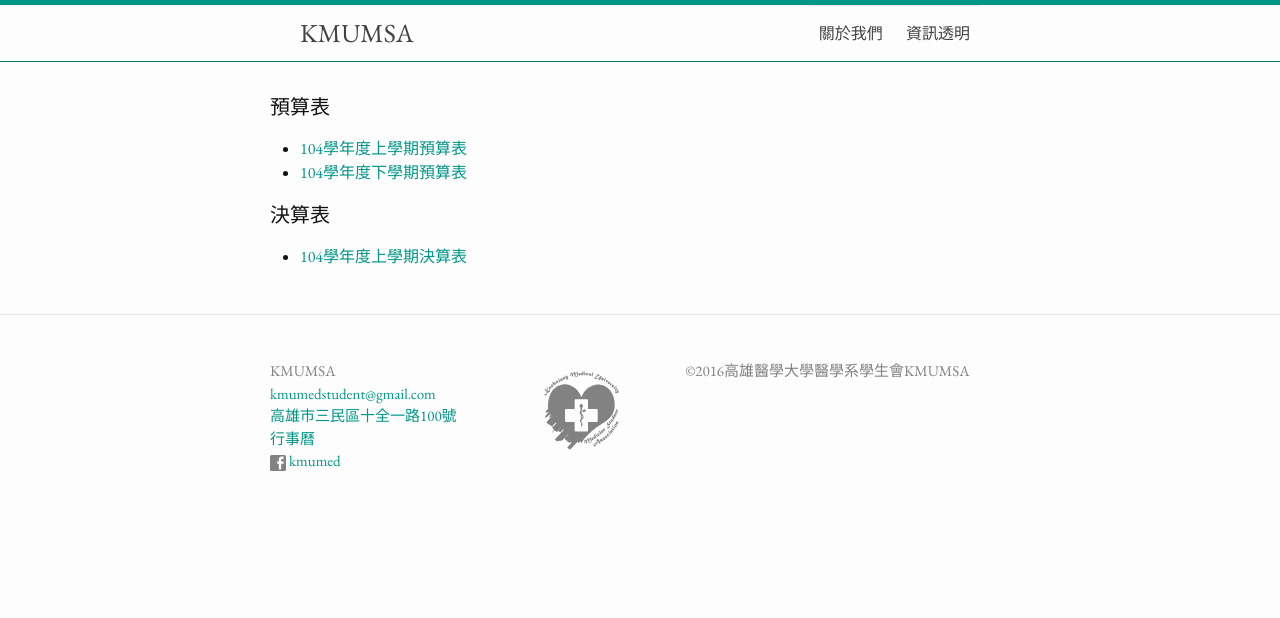
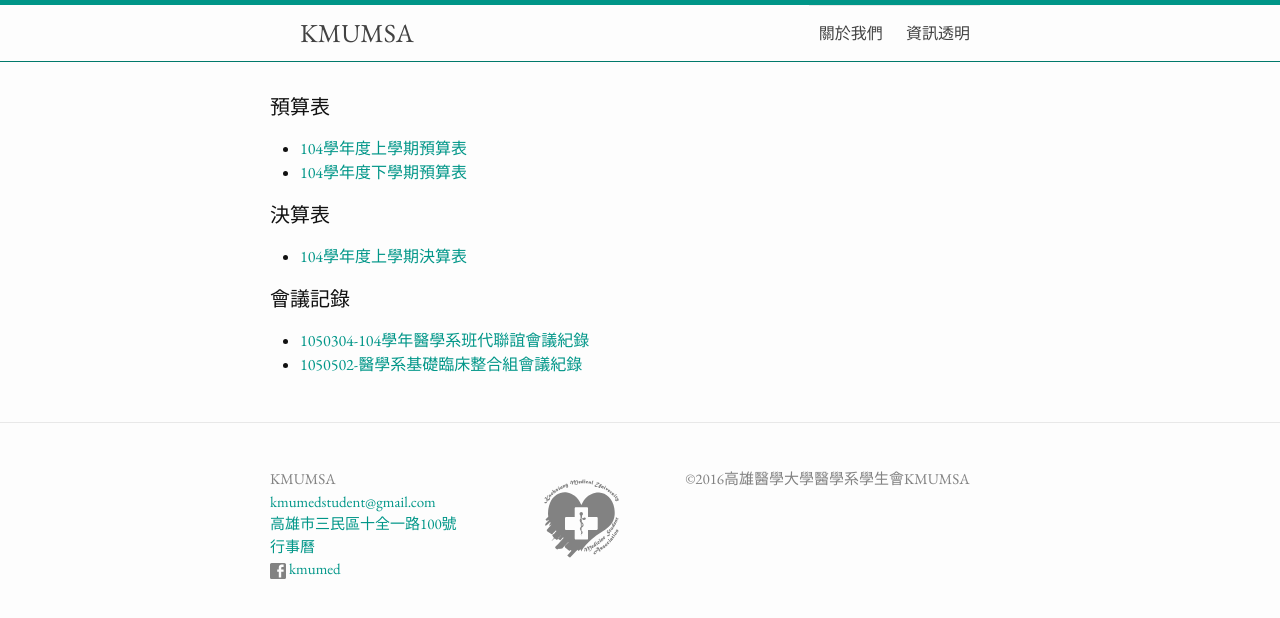
Before and after one commit to HsuYR/msasite, a Jekyll site: the page built from documents.html, in a window 1280 px wide. Shown: the top 618 px of the page. Built offline with Jekyll 4.4.1, drawn with Linux system fonts in a browser that asks for light colours; some web fonts are replaced.

Commit message:
Add conference records section

```diff
--- a/documents.html
+++ b/documents.html
@@ -13,4 +13,10 @@ title: 資訊透明
   <ul>
     <li><a href="{{ siteurl }}{{ baseurl }}documents/104學年度上學期高醫醫學系會決算.xlsx" target="_blank">104學年度上學期決算表</a></li>
   </ul>
+
+  <h1 class="page-heading">會議記錄</h2>
+  <ul>
+    <li><a href="{{ siteurl }}{{ baseurl }}documents/1050304-104學年醫學系班代聯誼會議紀錄.pdf" target="_blank">1050304-104學年醫學系班代聯誼會議紀錄</a></li>
+    <li><a href="{{ siteurl }}{{ baseurl }}documents/1050502-醫學系基礎臨床整合組會議紀錄.pdf" target="_blank">1050502-醫學系基礎臨床整合組會議紀錄</a></li>
+  </ul>
 </div>
```
Also changed, not shown: 2 other files.
